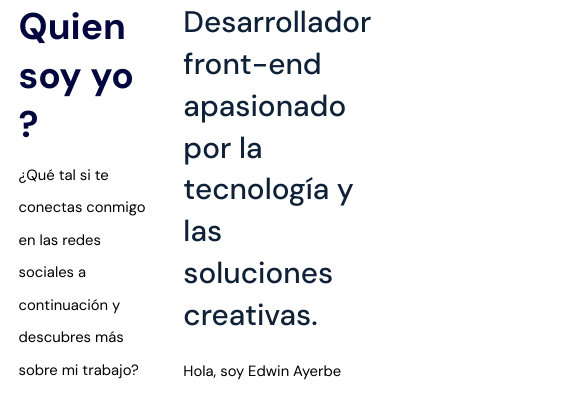
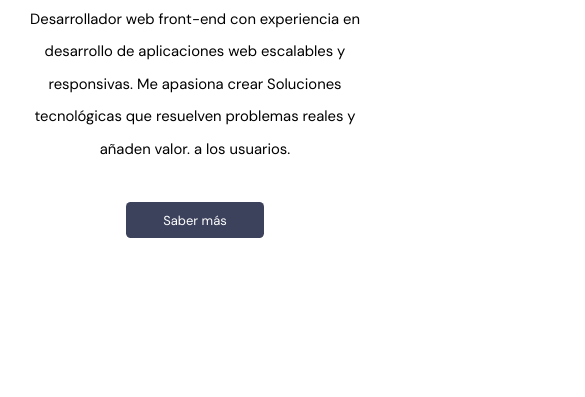
Before and after one commit to EdwinDev21/repositorio-edwin-ayerbe, a plain HTML site: page index.html in a window 390 px wide. Shown: the part 845-1242 px from the top of the page, 585 px wide, since content can reach past the window. Drawn offline with Linux system fonts and the light colour scheme.

Commit message:
addresponsive

```diff
--- a/css/components/about.css
+++ b/css/components/about.css
@@ -31,3 +31,19 @@
   flex: 1;
   max-width: 66rem;
 }
+
+@media only screen and (max-width: 768px) {
+  .about {
+    flex-direction: column;
+    align-items: center;
+  }
+
+  .about .about-left {
+    max-width: 66rem;
+    text-align: center;
+  }
+
+  .about .about-right {
+    text-align: center;
+  }
+}
--- a/css/components/header.css
+++ b/css/components/header.css
@@ -29,3 +29,21 @@ header .header-right .header-image .edwin-ayerbe{
   min-width: 25rem;
   max-width: 100%;
 }
+
+/* header .header-right .header-image .background {
+  position: absolute;
+  top: -4rem;
+  right: -2.5rem;
+  z-index: -1;
+} */
+
+@media only screen and (max-width: 768px) {
+  header {
+    flex-direction: column-reverse;
+    text-align: center;
+  }
+
+  header .header-left p {
+    margin: 2rem auto 4rem;
+  }
+}
--- a/css/components/projects.css
+++ b/css/components/projects.css
@@ -58,3 +58,18 @@
     min-width: auto;
   }
 }
+
+@media only screen and (max-width: 768px) {
+  .projects ul li,
+  .projects ul li.projects-reversed-list {
+    flex-direction: column;
+  }
+
+  .projects ul li .projects-info {
+    max-width: 66rem;
+  }
+
+  .projects ul li .image img {
+    min-width: auto;
+  }
+}
```
